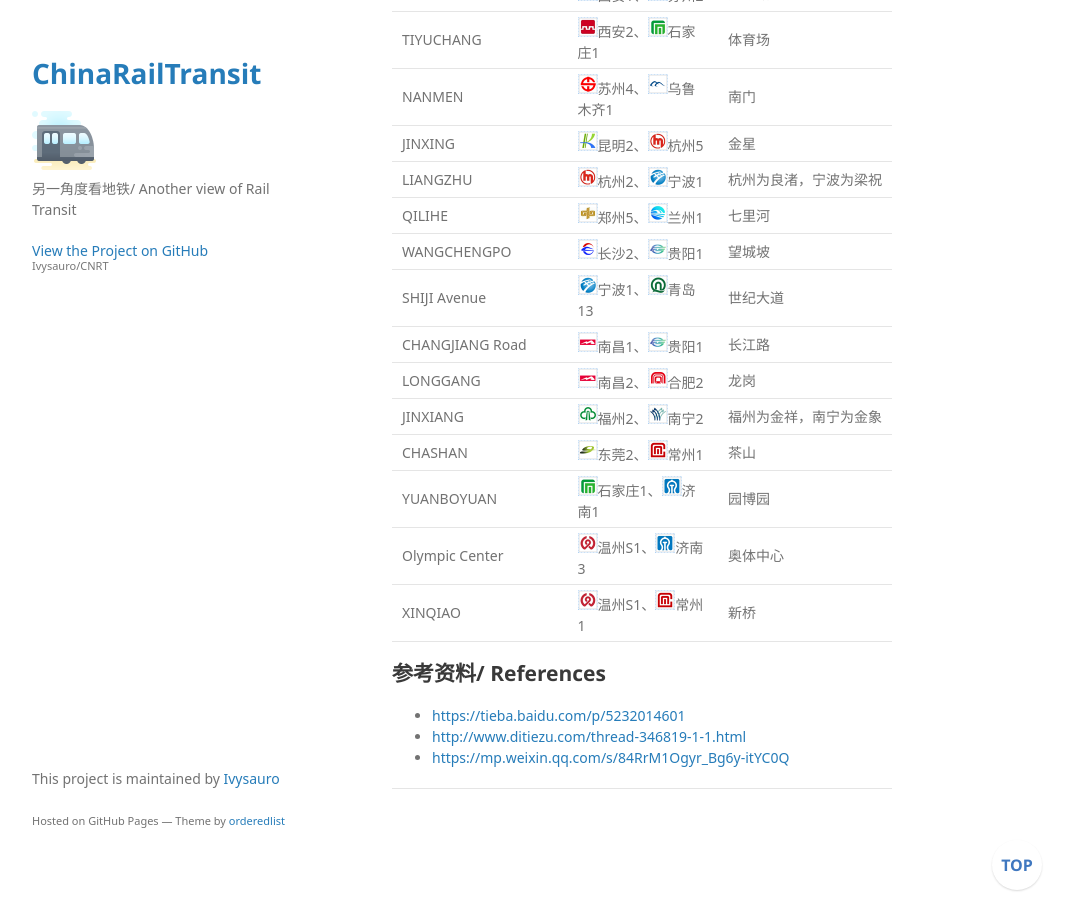
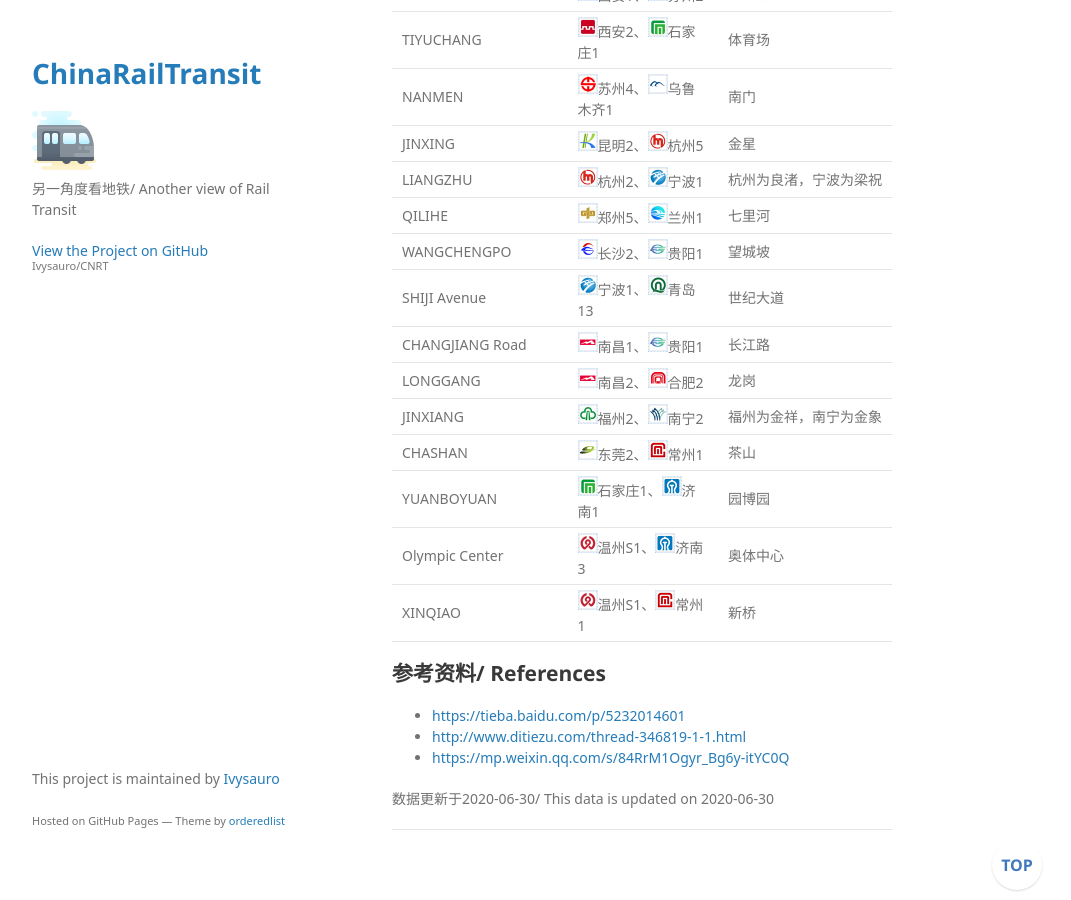
Before and after one commit to Ivysauro/CNRT, a Jekyll site: the page built from data/Namesake.md, in a window 1280 px wide and 900 px high, scrolled down 9691 px. Shown: the whole window, without its empty margins (178-1249 px from the left). Built offline with Jekyll 4.4.1, drawn with Linux system fonts in a browser that asks for light colours; some web fonts are replaced; our own code applies the rules of GitHub Pages for plain Markdown files; a script that is not in the unit is left out.

Commit message:
🍉添加数据时限描述

```diff
--- a/data/Namesake.md
+++ b/data/Namesake.md
@@ -257,4 +257,6 @@
 - <http://www.ditiezu.com/thread-346819-1-1.html>
 - <https://mp.weixin.qq.com/s/84RrM1Ogyr_Bg6y-itYC0Q>
 
+数据更新于2020-06-30/ This data is updated on 2020-06-30
+
 ---
```
